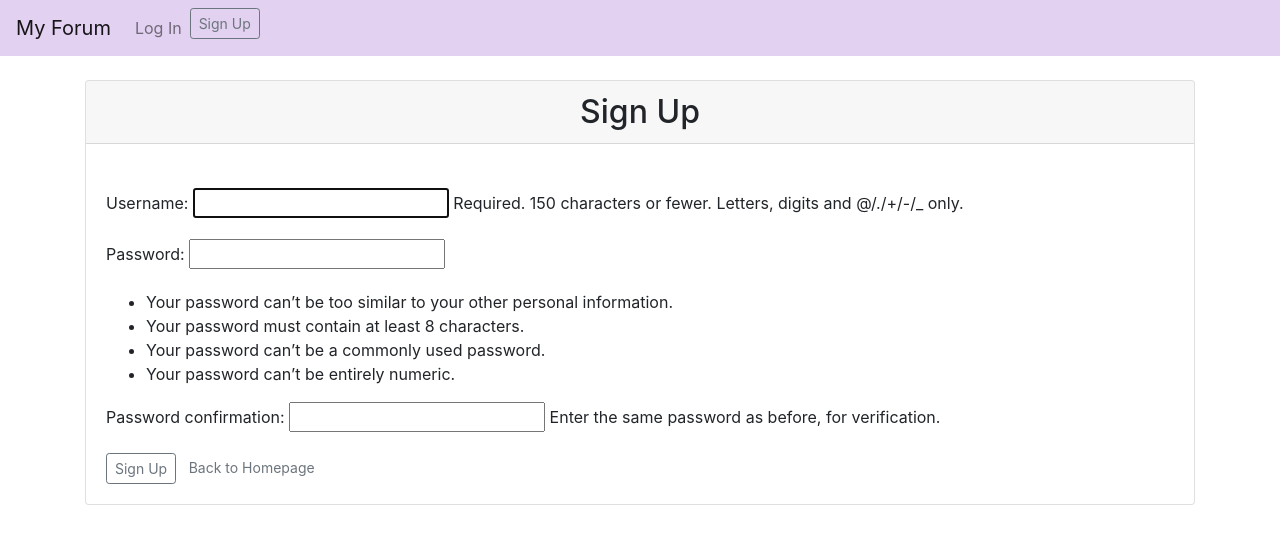
After one commit to kamilanagorska/aplikacje-internetowe-nagorska-185ic, a Django app: page /signup/ in a window 1280 px wide. The commit adds this page. Shown: the top 544 px of the page. Run offline with Django 3.2, Linux system fonts and the light colour scheme.

Commit message:
almost done?

```diff
--- a/Laboratorium2/forum/templates/forum/base.html
+++ b/Laboratorium2/forum/templates/forum/base.html
@@ -11,30 +11,33 @@
 <body>
   <header>
     <nav class="navbar navbar-expand-lg navbar-light" style="background-color: #e2d1f0;">
-        <a class="navbar-brand" href="{% url 'base' %}">My Forum</a>
+        <a class="navbar-brand" href="{% url 'home' %}">My Forum</a>
         <button class="navbar-toggler" type="button" data-toggle="collapse" data-target="#navbarSupportedContent" aria-controls="navbarSupportedContent" aria-expanded="false" aria-label="Toggle navigation">
         </button>
         <div class="collapse navbar-collapse" id="navbarSupportedContent">
           <ul class="navbar-nav mr-auto">
             {% if user.is_authenticated %}
                 <li class="nav-item">
-                    <a class="nav-link" href="#">Log Out<span class="sr-only"></span></a>
+                    <a class="nav-link" href="{% url 'logout' %}">Log Out<span class="sr-only"></span></a>
                 </li>
             {% else %}
                 <li class="nav-item">
-                    <a class="nav-link" href="#">Log In</a>
+                    <a class="nav-link" href="{% url 'login' %}">Log In</a>
                 </li>
                 <li class="nav-item">
-                    <a class="btn btn-outline-secondary btn-sm" href="#">Sign Up</a>
+                    <a class="btn btn-outline-secondary btn-sm" href="{% url 'signup' %}">Sign Up</a>
                 </li>
             {% endif %}
           </ul>
         </div>
       </nav>
   </header>
-  <div class="container">
-    {% block content %}
-    {% endblock content %}
+  <div class="container" style="text-align: center;">
+    <br>
+    <div class="card">
+      {% block content %}
+      {% endblock content %}
+    </div>
   </div>
    <!-- jQuery, Popper.js, and Bootstrap JS -->
     <script src="https://code.jquery.com/jquery-3.5.1.slim.min.js" integrity="sha384-DfXdz2htPH0lsSSs5nCTpuj/zy4C+OGpamoFVy38MVBnE+IbbVYUew+OrCXaRkfj" crossorigin="anonymous"></script>
--- /dev/null
+++ b/Laboratorium2/forum/templates/registration/signup.html
@@ -0,0 +1,16 @@
+{% extends 'forum/base.html' %}
+
+{% block title %}Sign Up{% endblock title %}
+
+{% block content %}
+  <h2 class="card-header">Sign Up</h2>
+  <br>
+  <div class="card-body text-left">
+    <form method="post">
+      {% csrf_token %}
+      {{ form.as_p }}
+      <button class="btn btn-outline-secondary btn-sm" type="submit">Sign Up</button>
+      <a href="{% url 'home' %}" class="btn-outline-secondary btn-sm">Back to Homepage</a>
+    </form>
+  </div>
+{% endblock content %}
--- a/Laboratorium2/forum/urls.py
+++ b/Laboratorium2/forum/urls.py
@@ -1,6 +1,10 @@
 from django.urls import path
-from .views import HomePageView
+from .views import HomePageView, PasswordsChangeView, SignUpView
+from . import views
 #TemplateView klasa Django służy do wyświetlania statycznych widoków html
 urlpatterns = [
     path('', HomePageView.as_view(), name='home'),
+    path('change-password/', PasswordsChangeView.as_view(template_name='registration/change-password.html'), name='change_password'),
+    path('success/', views.success, name='success'),
+    path('signup/', SignUpView.as_view(), name='signup'),
 ]
--- a/Laboratorium2/forum/views.py
+++ b/Laboratorium2/forum/views.py
@@ -1,4 +1,23 @@
 from django.views.generic import TemplateView
+from django.contrib.auth import authenticate, login
+from django.contrib.auth.forms import PasswordChangeForm, UserCreationForm
+from django.contrib.auth.views import PasswordChangeView
+from django.urls import reverse_lazy
+from django.shortcuts import render
+from django.views import generic
+#PasswordChangeForm i UserCreationForm są wbudowanymi formularzami Django
+#reverse_lazy by przekierować użytkownika na wybraną stronę po pomyślnej akcji
+class HomePageView(TemplateView):
+    template_name = "forum/home.html"
 
-class HomePageView(TemplateView):
-    template_name = "home.html"
+class PasswordsChangeView(PasswordChangeView):
+    form_class = PasswordChangeForm
+    success_url = reverse_lazy('success')
+
+def success(request):
+    return render(request, 'registration/success.html', {})
+
+class SignUpView(generic.CreateView):
+    form_class = UserCreationForm
+    success_url = reverse_lazy('login')
+    template_name ='registration/signup.html'
--- a/Laboratorium2/mysite/settings.py
+++ b/Laboratorium2/mysite/settings.py
@@ -122,3 +122,8 @@ USE_TZ = True
 STATIC_URL = '/static/'
 STATIC_ROOT = os.path.join(BASE_DIR, 'static')
 STATIC_ROOT = os.path.join(BASE_DIR, 'staticfiles')
+
+#tu zostaniemy przekierowani po zalogowaniu
+LOGIN_REDIRECT_URL='home'
+#tu po wylogowaniu
+LOGOUT_REDIRECT_URL='home'
--- a/Laboratorium2/mysite/urls.py
+++ b/Laboratorium2/mysite/urls.py
@@ -15,8 +15,19 @@ Including another URLconf
 """
 from django.contrib import admin
 from django.urls import path, include
-
+#Django udostępnia kilka widoków, których można użyć do obsługi logowania, wylogowania i zarządzania hasłami.
+#Wykorzystują one standardowe formularze autoryzacji, ale można też przekazywać własne formularze
+#Wpisanie drugiej linijki w urlpatterns zawiera w sobie poniższe wzorce adresów URL:
+# accounts/login/ [name='login']
+# accounts/logout/ [name='logout']
+# accounts/password_change/ [name='password_change']
+# accounts/password_change/done/ [name='password_change_done']
+# accounts/password_reset/ [name='password_reset']
+# accounts/password_reset/done/ [name='password_reset_done']
+# accounts/reset/<uidb64>/<token>/ [name='password_reset_confirm']
+# accounts/reset/done/ [name='password_reset_complete']
 urlpatterns = [
     path('admin/', admin.site.urls),
+    path('accounts/', include('django.contrib.auth.urls')),
     path('', include('forum.urls')),
 ]
```
Also changed, not shown: Laboratorium2/forum/templates/forum/home.html (+13 -10 lines), Laboratorium2/forum/templates/registration/change-password.html (added, +16 -0 lines), Laboratorium2/forum/templates/registration/login.html (added, +15 -0 lines), Laboratorium2/forum/templates/registration/success.html (added, +12 -0 lines), Laboratorium2/static/css/main.css (added).
